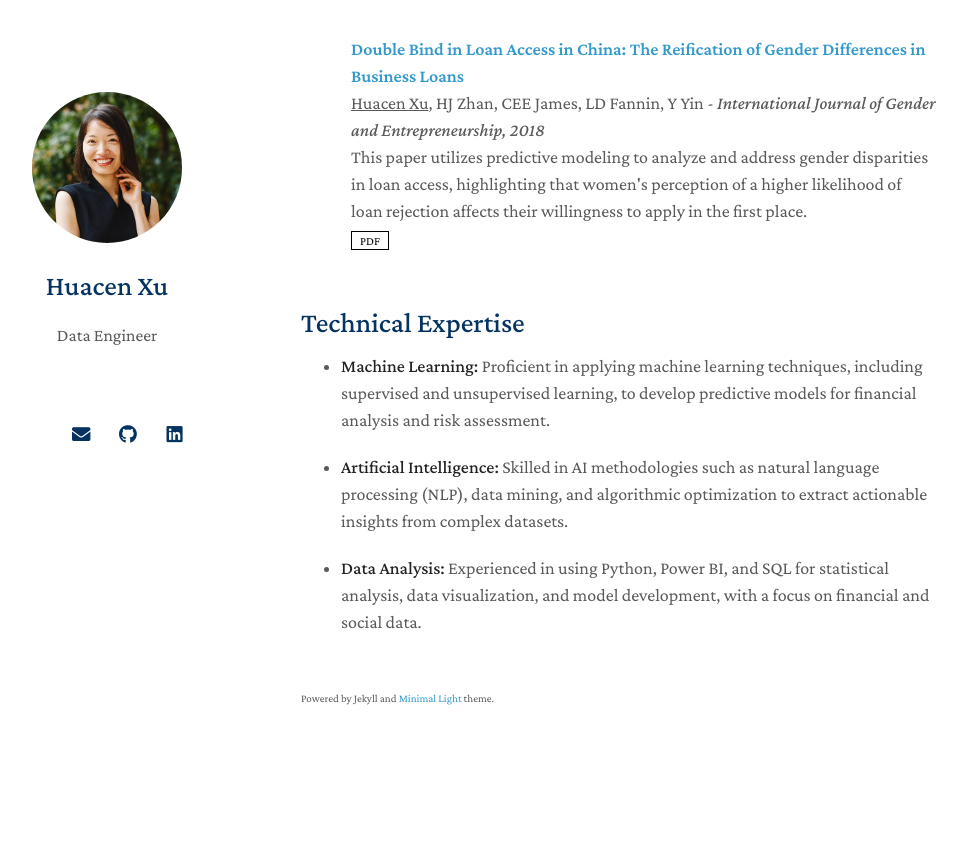
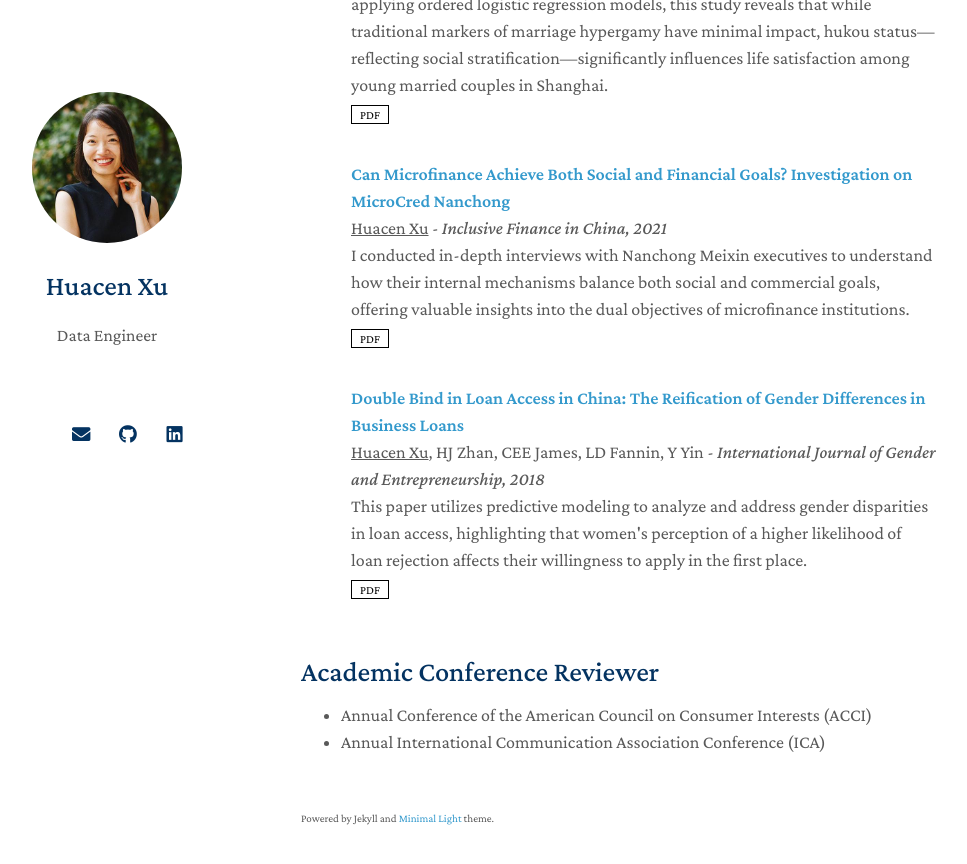
Before and after one commit to huacenxu/huacenxu.github.io, a Jekyll site: the page built from index.md, in a window 1280 px wide and 900 px high, scrolled down 1890 px. Shown: the top 864 px of the window, without its empty margins (169-1136 px from the left). Built offline with Jekyll 4.4.1, drawn with Linux system fonts in a browser that asks for light colours; nearby versions of some CDN libraries; a style sheet for code colours, icons or effects is not loaded; our own code applies the rules of GitHub Pages for plain Markdown files; before the commit the page ends 2670 px from its top, so only the background shows below that; some of the changed text lies outside the part shown.

Commit message:
updated code

```diff
--- a/index.md
+++ b/index.md
@@ -13,7 +13,7 @@ While continuing my professional work, I also pursue academic research, as I bel
 - The first centers on applying advanced AI techniques to develop predictive models that uncover disparities across social structures in our financial system. For example, I investigate how social norms and stratification influence life chances and financial outcomes. By incorporating and quantifying these macro and individual factors, we can improve financial modeling in our fast-changing, highly polarized, and divided society. I aim to expand my work in this area.
 - The second focus is on science communication, particularly regarding public perceptions of AI technologies. This includes studying the political polarization of science, which highlights the importance of ideologies and worldviews in shaping our responses to issues such as COVID-19, vaccination, and AI applications.
 
-{% include_relative _includes/publications.md %}
+
 
 ## Technical Expertise
 - **Machine Learning:** Proficient in applying machine learning techniques, including supervised and unsupervised learning, to develop predictive models for financial analysis and risk assessment.
@@ -21,3 +21,9 @@ While continuing my professional work, I also pursue academic research, as I bel
 - **Artificial Intelligence:** Skilled in AI methodologies such as natural language processing (NLP), data mining, and algorithmic optimization to extract actionable insights from complex datasets.
 
 - **Data Analysis:** Experienced in using Python, Power BI, and SQL for statistical analysis, data visualization, and model development, with a focus on financial and social data.
+
+{% include_relative _includes/publications.md %}
+
+## Academic Conference Reviewer
+- Annual Conference of the American Council on Consumer Interests (ACCI)
+- Annual International Communication Association Conference (ICA)
```
